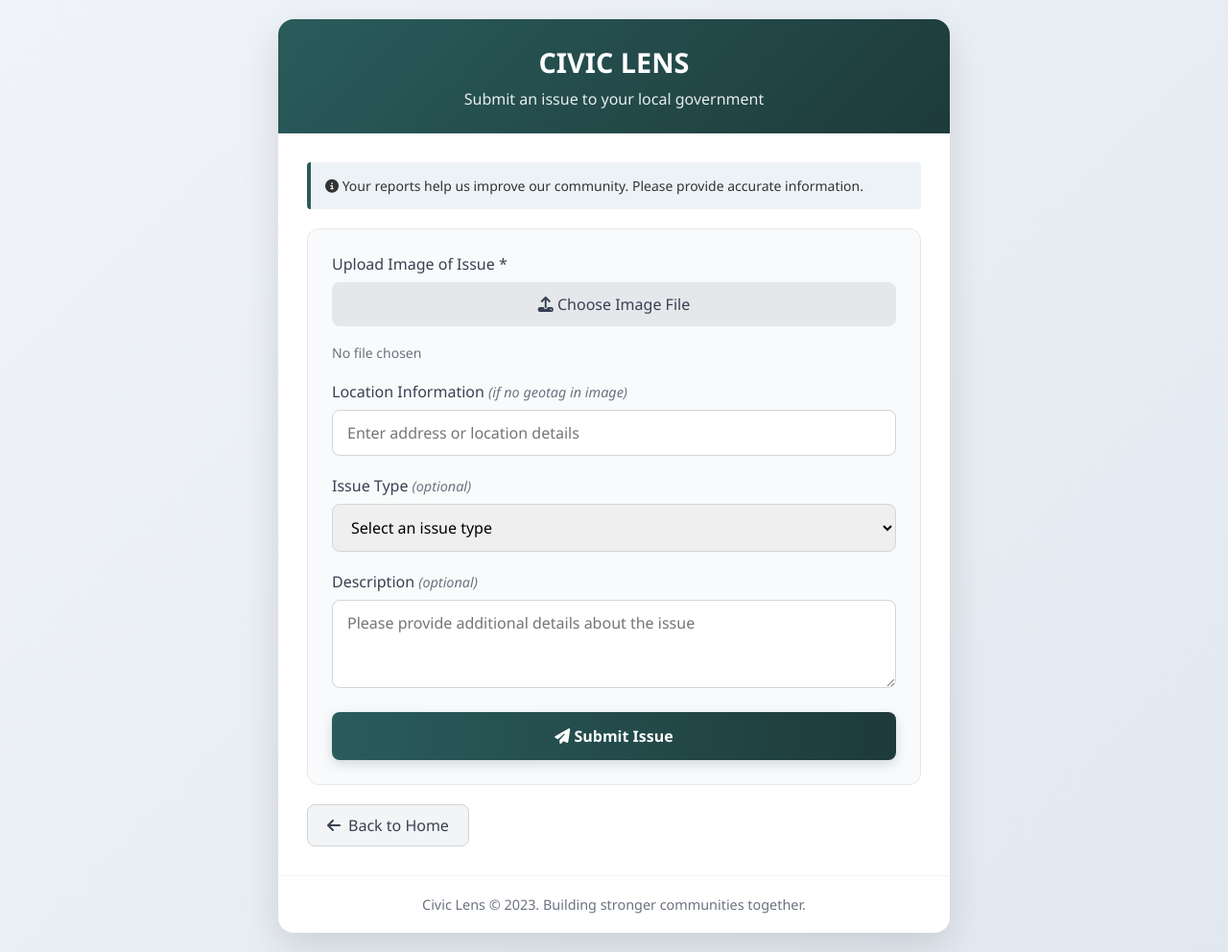
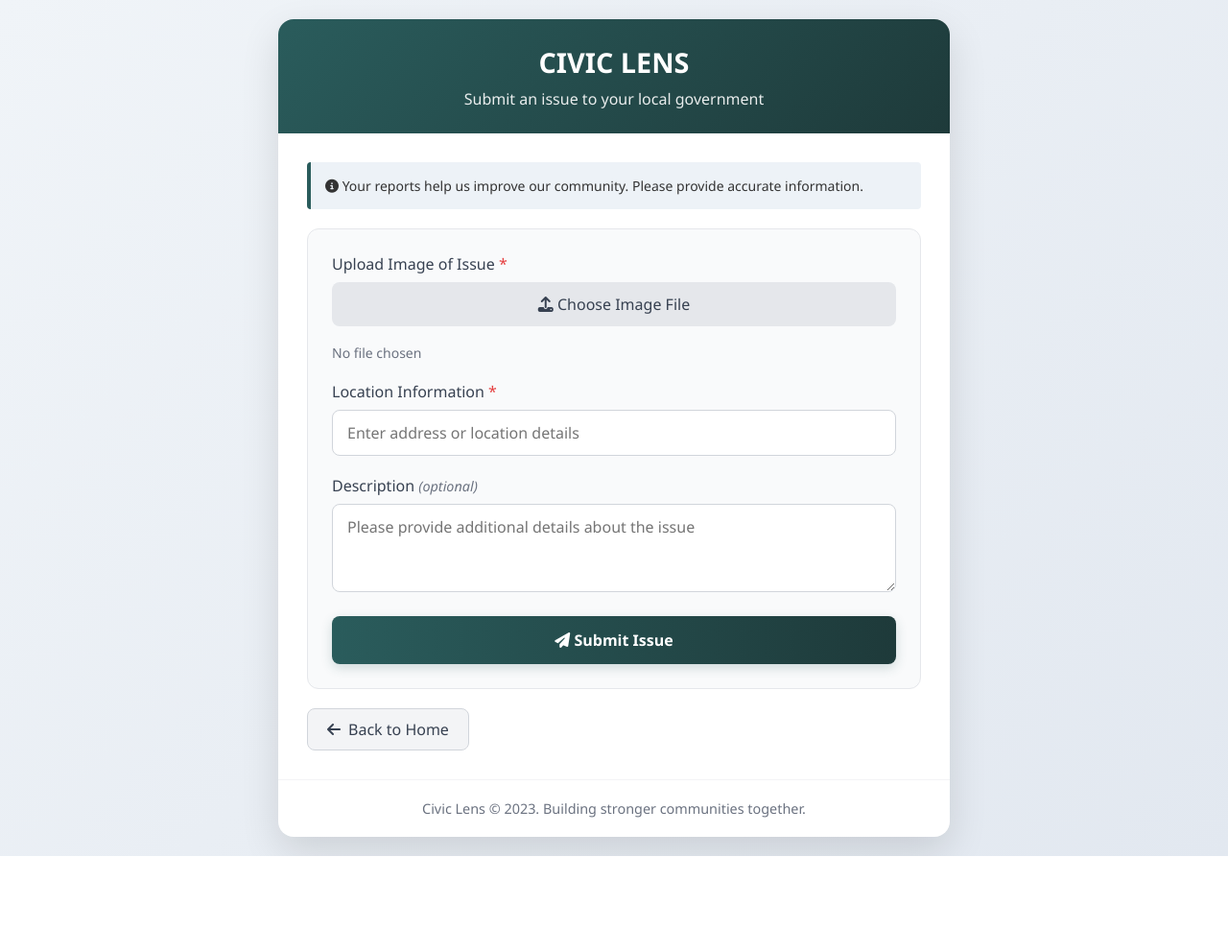
Before and after one commit to Sujith-roy12/Civic-Lens, a Flask app: page /citizen in a window 1280 px wide. Shown: the whole page at 96% size. After the commit the page ends 892 px from the top, so only its background shows below. Run offline with Flask 3, Linux system fonts and the light colour scheme.

Commit message:
Initial commit

```diff
--- a/app.py
+++ b/app.py
@@ -1,20 +1,17 @@
 from flask import Flask, render_template, request
 import os, datetime, sqlite3
 from PIL import Image
-from PIL.ExifTags import TAGS, GPSTAGS
 import smtplib
 from email.mime.text import MIMEText
 from email.mime.multipart import MIMEMultipart
 from email.mime.image import MIMEImage
 from transformers import CLIPProcessor, CLIPModel
 import torch
-from geopy.geocoders import Nominatim
 import uuid
 import re
 
-# IMPORTANT: You must install pytesseract and the Tesseract executable
-# pip install pytesseract
-# You also need to install the Tesseract OCR engine separately on your system
+# IMPORTANT: Ensure Tesseract OCR is installed on your system and its path is configured.
+# You can check by running 'tesseract --version' in your terminal.
 import pytesseract
 
 app = Flask(__name__)
@@ -31,41 +28,20 @@
     cursor.execute('''
                    CREATE TABLE IF NOT EXISTS departments
                    (
-                       id
-                       INTEGER
-                       PRIMARY
-                       KEY
-                       AUTOINCREMENT,
-                       name
-                       TEXT
-                       NOT
-                       NULL,
-                       email
-                       TEXT
-                       NOT
-                       NULL
+                       id INTEGER PRIMARY KEY AUTOINCREMENT,
+                       name TEXT NOT NULL,
+                       email TEXT NOT NULL
                    )
                    ''')
     cursor.execute('''
                    CREATE TABLE IF NOT EXISTS issues
                    (
-                       id
-                       INTEGER
-                       PRIMARY
-                       KEY
-                       AUTOINCREMENT,
-                       image
-                       TEXT
-                       NOT
-                       NULL,
-                       address
-                       TEXT,
-                       assigned_dept
-                       TEXT,
-                       status
-                       TEXT,
-                       last_update
-                       TEXT
+                       id INTEGER PRIMARY KEY AUTOINCREMENT,
+                       image TEXT NOT NULL,
+                       address TEXT,
+                       assigned_dept TEXT,
+                       status TEXT,
+                       last_update TEXT
                    )
                    ''')
     conn.commit()
@@ -102,68 +78,23 @@
 }
 
 
-# --- GPS helpers ---
-def get_exif_data(image_path):
-    """Extract EXIF data and return GPS info dict if available."""
-    image = Image.open(image_path)
-    exif_data = image._getexif() or {}
-    gps_info = {}
-    for tag, value in exif_data.items():
-        decoded = TAGS.get(tag, tag)
-        if decoded == "GPSInfo":
-            for t in value:
-                sub_decoded = GPSTAGS.get(t, t)
-                gps_info[sub_decoded] = value[t]
-    return gps_info
-
-
-def get_lat_lon(gps_info):
-    """Convert GPS EXIF to latitude and longitude."""
-
-    def convert_to_degrees(value):
-        d, m, s = value
-        return d[0] / d[1] + (m[0] / m[1]) / 60.0 + (s[0] / s[1]) / 3600.0
-
-    lat = lon = None
-    if 'GPSLatitude' in gps_info and 'GPSLatitudeRef' in gps_info:
-        lat = convert_to_degrees(gps_info['GPSLatitude'])
-        if gps_info['GPSLatitudeRef'] != "N":
-            lat = -lat
-    if 'GPSLongitude' in gps_info and 'GPSLongitudeRef' in gps_info:
-        lon = convert_to_degrees(gps_info['GPSLongitude'])
-        if gps_info['GPSLongitudeRef'] != "E":
-            lon = -lon
-    return lat, lon
-
-
-def get_address_from_gps(lat, lon):
-    geolocator = Nominatim(user_agent="civic_app")
-    try:
-        location = geolocator.reverse((lat, lon), timeout=10)
-        return location.address if location else None
-    except Exception as e:
-        print("⚠️ Reverse geocoding failed:", e)
-        return None
-
-
-# --- UPDATED FUNCTION WITH OCR LOGIC ---
+# --- UPDATED FUNCTION WITH MORE ROBUST OCR LOGIC ---
 def extract_address_from_text(image_path):
     """
     Attempts to extract an address from text present on the image using OCR.
     """
     try:
-        # Open the image with PIL
         img = Image.open(image_path)
-        # Use pytesseract to extract all text from the image
         text = pytesseract.image_to_string(img)
         print("Extracted text from image:", text)  # For debugging purposes
 
-        # Use a regular expression to find a pattern that looks like an address
-        # This is a basic pattern and may need to be adjusted
-        match = re.search(r'([\w\s]+(?: Nagar)?(?:,[\w\s]+){2,4}, (?:India|Bharat))', text, re.IGNORECASE)
+        # Use a more flexible regex to find a potential address pattern
+        match = re.search(r'([\w\s]+\d*),? ([\w\s]+),? ([\w\s]+),? (India)', text, re.IGNORECASE)
         if match:
-            # Return the first full match
-            return match.group(0).strip()
+            address = match.group(0).strip()
+            # Simple check to ensure it's not just a random word
+            if len(address.split()) > 3:
+                return address
 
     except pytesseract.TesseractNotFoundError:
         print("Tesseract not installed or not in PATH. Skipping OCR.")
@@ -260,26 +191,17 @@
         if not file:
             return "No file uploaded"
 
+        # Validate that address is provided
+        if not manual_address:
+            return "Address is required"
+
         unique_filename = str(uuid.uuid4()) + "_" + file.filename
         os.makedirs(app.config['UPLOAD_FOLDER'], exist_ok=True)
         filepath = os.path.join(app.config['UPLOAD_FOLDER'], unique_filename)
         file.save(filepath)
 
-        final_address = None
-        # 1. Try to get address from EXIF GPS data
-        gps = get_exif_data(filepath)
-        if gps:
-            lat, lon = get_lat_lon(gps)
-            if lat and lon:
-                final_address = get_address_from_gps(lat, lon)
-
-        # 2. If EXIF fails, try to extract from text on the image using OCR
-        if not final_address:
-            final_address = extract_address_from_text(filepath)
-
-        # 3. If both automated methods fail, use the manual address
-        if not final_address:
-            final_address = manual_address
+        # Use the manually provided address (no longer using geotagging)
+        final_address = manual_address
 
         best_dept = assign_department_hf_generic(filepath)
 
--- /dev/null
+++ b/requirements.txt
@@ -0,0 +1,5 @@
+Flask
+Pillow
+pytesseract
+torch
+transformers
--- a/templates/citizen.html
+++ b/templates/citizen.html
@@ -124,6 +124,10 @@
             margin-top: 8px;
             font-size: 14px;
             color: #6b7280;
+        }
+
+        .required {
+            color: #e53e3e;
         }
 
         .optional {
@@ -344,20 +348,8 @@
                     </div>
 
                     <div class="form-group">
-                        <label for="address">Location Information <span class="optional">(if no geotag in image)</span></label>
-                        <input type="text" id="address" name="address" class="input-field" placeholder="Enter address or location details">
-                    </div>
-
-                    <div class="form-group">
-                        <label for="issue-type">Issue Type <span class="optional">(optional)</span></label>
-                        <select id="issue-type" name="issue-type" class="input-field">
-                            <option value="">Select an issue type</option>
-                            <option value="pothole">Pothole</option>
-                            <option value="graffiti">Graffiti</option>
-                            <option value="streetlight">Street Light Issue</option>
-                            <option value="garbage">Garbage Collection</option>
-                            <option value="other">Other</option>
-                        </select>
+                        <label for="address">Location Information <span class="required">*</span></label>
+                        <input type="text" id="address" name="address" class="input-field" placeholder="Enter address or location details" required>
                     </div>
 
                     <div class="form-group">
@@ -431,25 +423,25 @@
         // Form submission with confirmation
         document.getElementById('submitBtn').addEventListener('click', function() {
             const fileInput = document.getElementById('image');
+            const addressInput = document.getElementById('address');
+
             if (!fileInput.value) {
                 alert('Please select an image to upload.');
                 fileInput.focus();
                 return;
             }
 
+            if (!addressInput.value.trim()) {
+                alert('Please provide location information.');
+                addressInput.focus();
+                return;
+            }
+
             // Show the confirmation modal
             document.getElementById('confirmationModal').style.display = 'flex';
 
-            // Optional: show department based on issue-type (frontend display only)
-            const issueType = document.getElementById('issue-type').value;
-            let department = "Public Works"; // default
-            if (issueType === 'pothole') department = "Public Works";
-            else if (issueType === 'graffiti') department = "Community Services";
-            else if (issueType === 'streetlight') department = "Public Utilities";
-            else if (issueType === 'garbage') department = "Sanitation";
-            else if (issueType === 'other') department = "General Services";
-
-            document.getElementById('departmentClassification').textContent = department;
+            // Since issue type is removed, we'll use a default department
+            document.getElementById('departmentClassification').textContent = "Public Works";
         });
 
         // Confirm submission → submit form to backend
```
Also changed, not shown: civic.db, static/uploads/20602809-b363-48d3-88d8-e9e7c955e10e_geotagged image.jpg (added), static/uploads/72752830-f6f1-4276-90ef-7a1145d9e595_sky.jpg (added), static/uploads/78101444-8bf8-4dfd-bc14-e781b03e019e_geotagged image.jpg (added), static/uploads/ae34ea35-52dc-47eb-9aa8-8d6800ee44d7_geotagged image.jpg (added).
